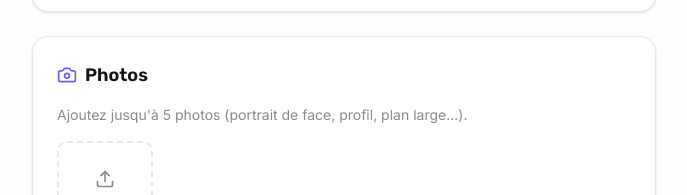
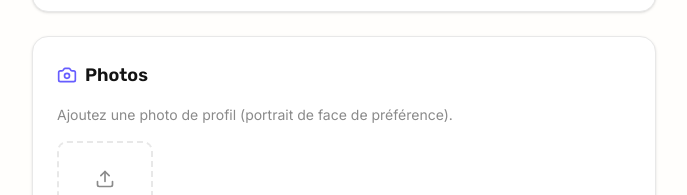
Before and after one commit to benoit-maker/casting-agence-short, a Next.js app: page /inscription in a window 1280 px wide. Shown: the part 1305-1500 px from the top of the page, without its empty margins (296-983 px from the left). Built offline with nearby package versions, Linux system fonts and the light colour scheme.

Commit message:
Inscription: limite les photos de profil a 1 maximum (au lieu de 5)

```diff
--- a/src/app/inscription/page.tsx
+++ b/src/app/inscription/page.tsx
@@ -60,7 +60,7 @@ export default function InscriptionPage() {
         file,
         preview: URL.createObjectURL(file),
       }));
-    setPhotos((prev) => [...prev, ...newPhotos].slice(0, 5));
+    setPhotos((prev) => [...prev, ...newPhotos].slice(0, 1));
   }
 
   function handleVideoFileAdd(files: FileList | null) {
@@ -473,8 +473,7 @@ export default function InscriptionPage() {
               Photos
             </h2>
             <p className="text-sm text-gray-400">
-              Ajoutez jusqu&apos;à 5 photos (portrait de face, profil, plan
-              large...).
+              Ajoutez une photo de profil (portrait de face de préférence).
             </p>
 
             <div className="flex flex-wrap gap-3">
@@ -496,7 +495,7 @@ export default function InscriptionPage() {
                 </div>
               ))}
 
-              {photos.length < 5 && (
+              {photos.length < 1 && (
                 <button
                   type="button"
                   onClick={() => photoInputRef.current?.click()}
@@ -511,7 +510,6 @@ export default function InscriptionPage() {
               ref={photoInputRef}
               type="file"
               accept="image/jpeg,image/png,image/webp"
-              multiple
               className="hidden"
               onChange={(e) => handlePhotoAdd(e.target.files)}
             />
```
